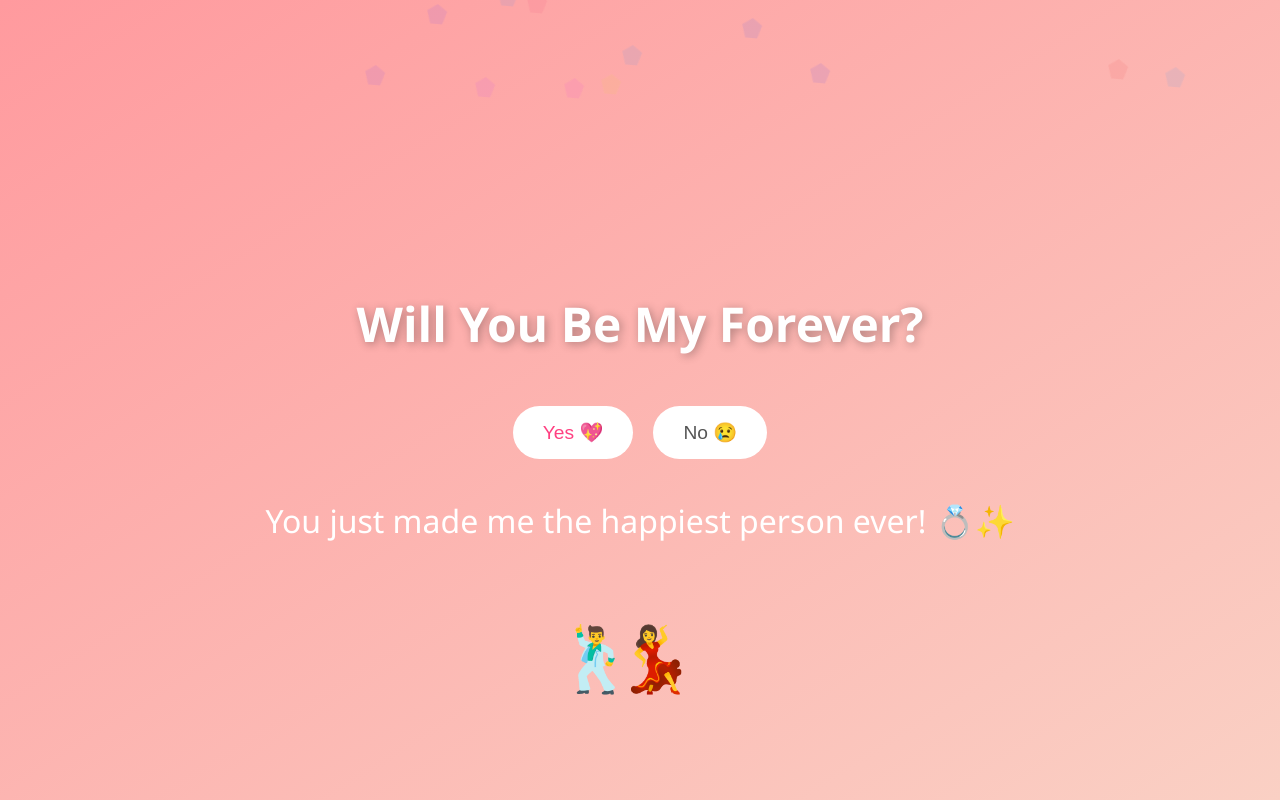
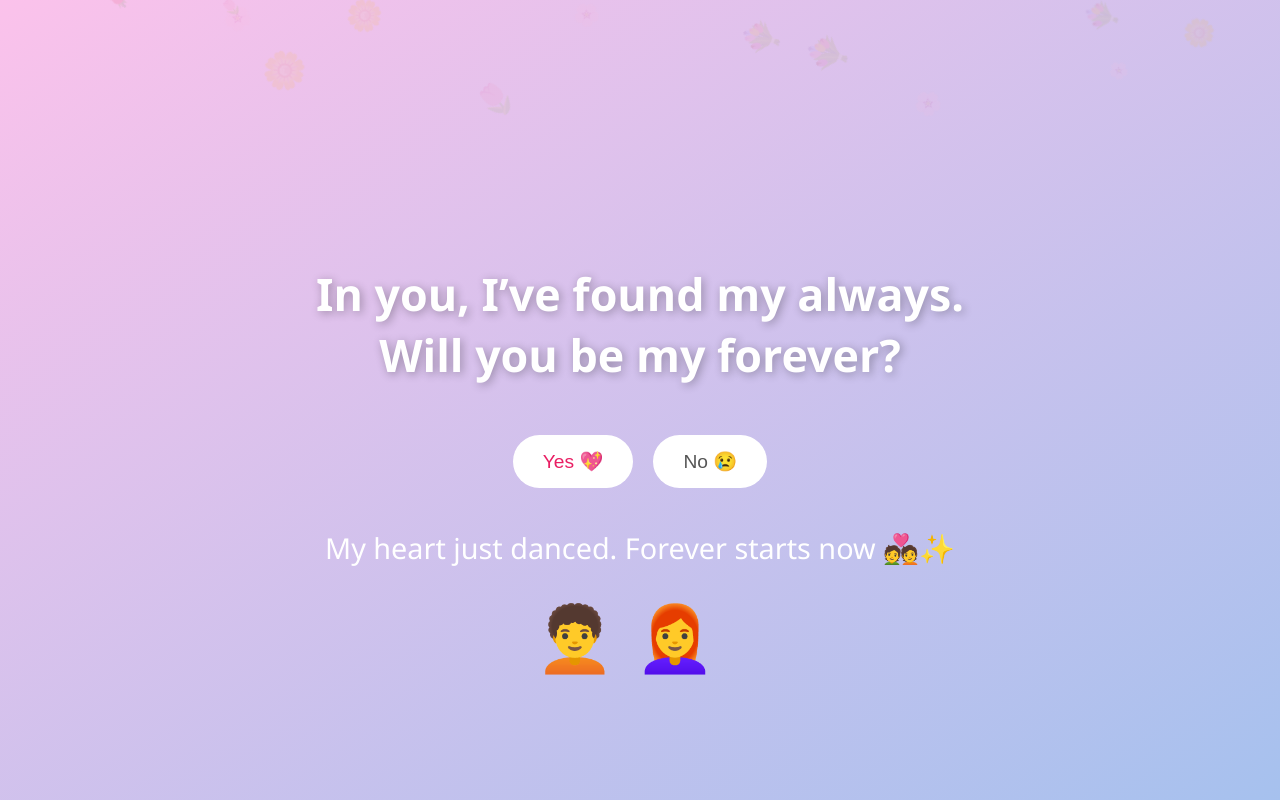
Before and after one commit to husseinalamutu/morenikeji, a plain HTML site: page index.html in a window 1280 px wide. Both pictures are taken after a click on the button "Yes 💖". Drawn offline with Linux system fonts and the light colour scheme.

Commit message:
Update index.html

```diff
--- a/index.html
+++ b/index.html
@@ -7,7 +7,7 @@
     body {
       margin: 0;
       height: 100vh;
-      background: linear-gradient(to bottom right, #ff9a9e, #fad0c4);
+      background: linear-gradient(to bottom right, #fbc2eb, #a6c1ee);
       display: flex;
       flex-direction: column;
       justify-content: center;
@@ -18,10 +18,12 @@
     }
 
     h1 {
-      font-size: 3rem;
+      font-size: 2.8rem;
       color: #fff;
       text-shadow: 2px 2px 10px rgba(0,0,0,0.3);
       margin-bottom: 50px;
+      text-align: center;
+      padding: 0 20px;
     }
 
     .buttons {
@@ -41,11 +43,11 @@
 
     #yes {
       background: #fff;
-      color: #ff4081;
+      color: #e91e63;
     }
 
     #yes:hover {
-      background: #ff4081;
+      background: #e91e63;
       color: #fff;
       transform: scale(1.1);
     }
@@ -63,7 +65,7 @@
       );
     }
 
-    .hearts {
+    .flowers {
       position: absolute;
       top: 0;
       left: 0;
@@ -74,37 +76,34 @@
       z-index: 0;
     }
 
-    .heart {
-      width: 20px;
-      height: 20px;
-      background: red;
+    .flower {
       position: absolute;
+      font-size: 24px;
       animation: float 3s ease-in forwards;
-      transform: rotate(45deg);
-      clip-path: polygon(50% 0%, 100% 35%, 80% 100%, 20% 100%, 0 35%);
     }
 
     @keyframes float {
       to {
-        transform: translateY(-100vh) rotate(720deg);
+        transform: translateY(-100vh) rotate(360deg);
         opacity: 0;
       }
     }
 
     .message {
       margin-top: 40px;
-      font-size: 2rem;
+      font-size: 1.8rem;
       color: #fff;
       display: none;
       z-index: 2;
+      text-align: center;
     }
 
     .characters {
       position: absolute;
-      bottom: 100px;
+      bottom: 120px;
       display: flex;
       align-items: center;
-      gap: 10px;
+      gap: 50px;
       z-index: 1;
     }
 
@@ -130,41 +129,48 @@
       display: none;
     }
 
+    .flip {
+      transform: scaleX(-1);
+    }
+
   </style>
 </head>
 <body>
-  <h1>Will You Be My Forever?</h1>
+  <h1>In you, I’ve found my always. <br>Will you be my forever?</h1>
   <div class="buttons">
     <button id="yes">Yes 💖</button>
     <button id="no">No 😢</button>
   </div>
-  <div class="message" id="message">You just made me the happiest person ever! 💍✨</div>
+  <div class="message" id="message">My heart just danced. Forever starts now 💑✨</div>
   <div class="characters" id="characters">
-    <div class="character dancing" id="char1">🕺</div>
-    <div class="character hidden" id="char2">💃</div>
+    <div class="character dancing flip" id="char1">🧑‍🦱</div>
+    <div class="character hidden" id="char2">👩‍🦰</div>
   </div>
-  <div class="hearts" id="hearts"></div>
+  <div class="flowers" id="flowers"></div>
 
   <script>
     const yesBtn = document.getElementById('yes');
     const noBtn = document.getElementById('no');
     const message = document.getElementById('message');
-    const hearts = document.getElementById('hearts');
+    const flowers = document.getElementById('flowers');
     const char1 = document.getElementById('char1');
     const char2 = document.getElementById('char2');
+
+    const flowerTypes = ['🌸', '🌼', '🌷', '🌹', '💐'];
 
     yesBtn.addEventListener('click', () => {
       message.style.display = 'block';
 
-      // Heart explosion
+      // Flower explosion
       for (let i = 0; i < 100; i++) {
-        const heart = document.createElement('div');
-        heart.classList.add('heart');
-        heart.style.left = Math.random() * window.innerWidth + 'px';
-        heart.style.top = Math.random() * window.innerHeight + 'px';
-        heart.style.background = `hsl(${Math.random() * 360}, 80%, 60%)`;
-        hearts.appendChild(heart);
-        setTimeout(() => heart.remove(), 3000);
+        const flower = document.createElement('div');
+        flower.classList.add('flower');
+        flower.textContent = flowerTypes[Math.floor(Math.random() * flowerTypes.length)];
+        flower.style.left = Math.random() * window.innerWidth + 'px';
+        flower.style.top = Math.random() * window.innerHeight + 'px';
+        flower.style.fontSize = `${16 + Math.random() * 20}px`;
+        flowers.appendChild(flower);
+        setTimeout(() => flower.remove(), 3000);
       }
 
       // Show hug character
```
